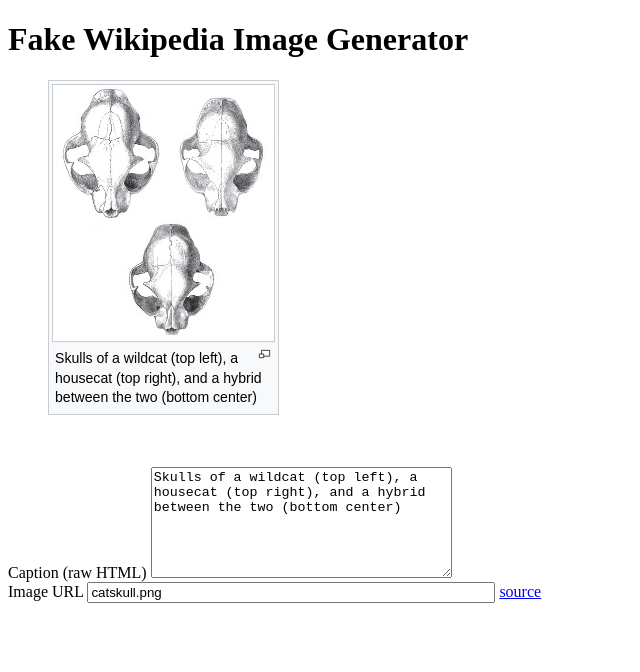
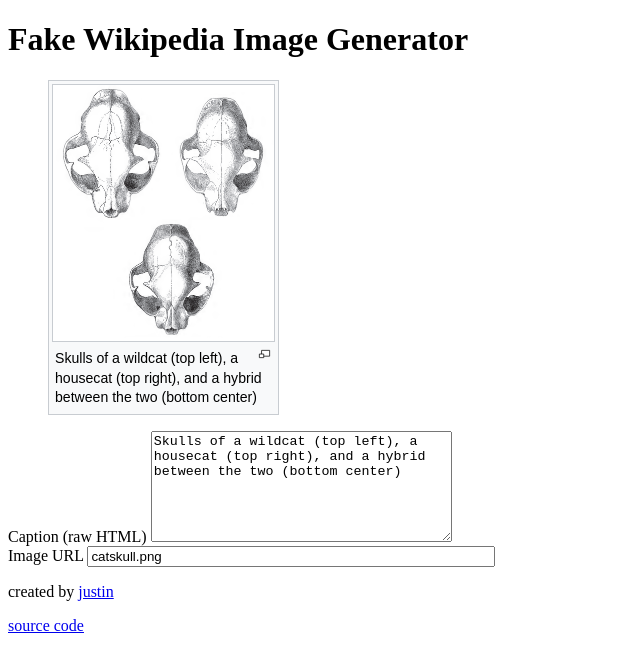
Before and after one commit to justinliang1020/fake-wikipedia, a SvelteKit app: page / in a window 1280 px wide. Shown: the top 672 px of the page, without its empty margins (0-640 px from the left). Built offline with nearby package versions, Linux system fonts and the light colour scheme.

Commit message:
html stuff

```diff
--- a/src/routes/+page.svelte
+++ b/src/routes/+page.svelte
@@ -10,15 +10,19 @@
 <h1>Fake Wikipedia Image Generator</h1>
 <ImageFigure {caption} {imageSrc} />
 
-<br />
-<br />
+<section>
+	<div>
+		<label for="caption">Caption (raw HTML)</label>
+		<textarea bind:value={caption} id="caption" rows="7" cols="35"></textarea>
+	</div>
 
-<label for="caption">Caption (raw HTML)</label>
-<textarea bind:value={caption} id="caption" rows="7" cols="35"></textarea>
+	<div>
+		<label for="imageUrl">Image URL</label>
+		<input type="text" id="imageUrl" name="Image URL" bind:value={imageSrc} style="width: 400px;" />
+	</div>
+</section>
 
-<br />
-
-<label for="imageUrl">Image URL</label>
-<input type="text" id="imageUrl" name="Image URL" bind:value={imageSrc} style="width: 400px;" />
-
-<a href="https://github.com/justinliang1020/fake-wikipedia">source</a>
+<footer>
+	<p>created by <a href="https://www.justinliang.me/">justin</a></p>
+	<a href="https://github.com/justinliang1020/fake-wikipedia">source code</a>
+</footer>
```
